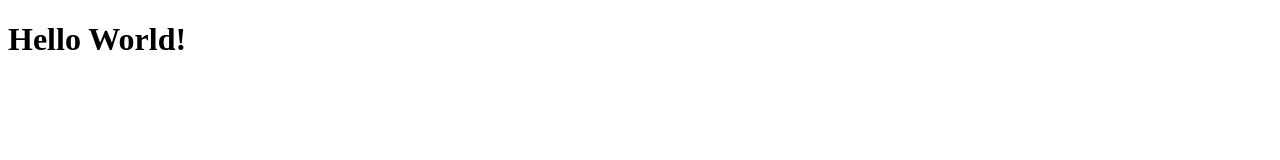
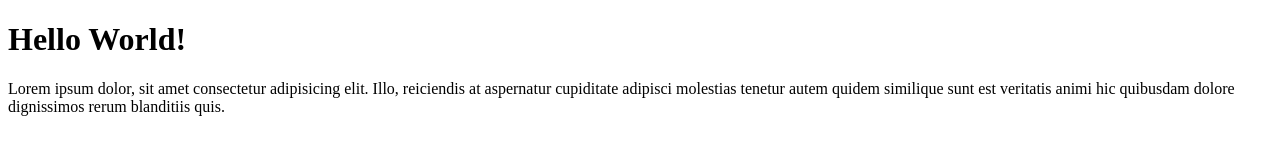
Before and after one commit to satriamulya/satt-git-test, a plain HTML site: page index.html in a window 1280 px wide. Drawn offline with Linux system fonts and the light colour scheme.

Commit message:
menambahkan paragraf

```diff
--- a/index.html
+++ b/index.html
@@ -7,5 +7,6 @@
 </head>
 <body>
   <h1>Hello World!</h1>
+  <p>Lorem ipsum dolor, sit amet consectetur adipisicing elit. Illo, reiciendis at aspernatur cupiditate adipisci molestias tenetur autem quidem similique sunt est veritatis animi hic quibusdam dolore dignissimos rerum blanditiis quis.</p>
 </body>
 </html>
```
